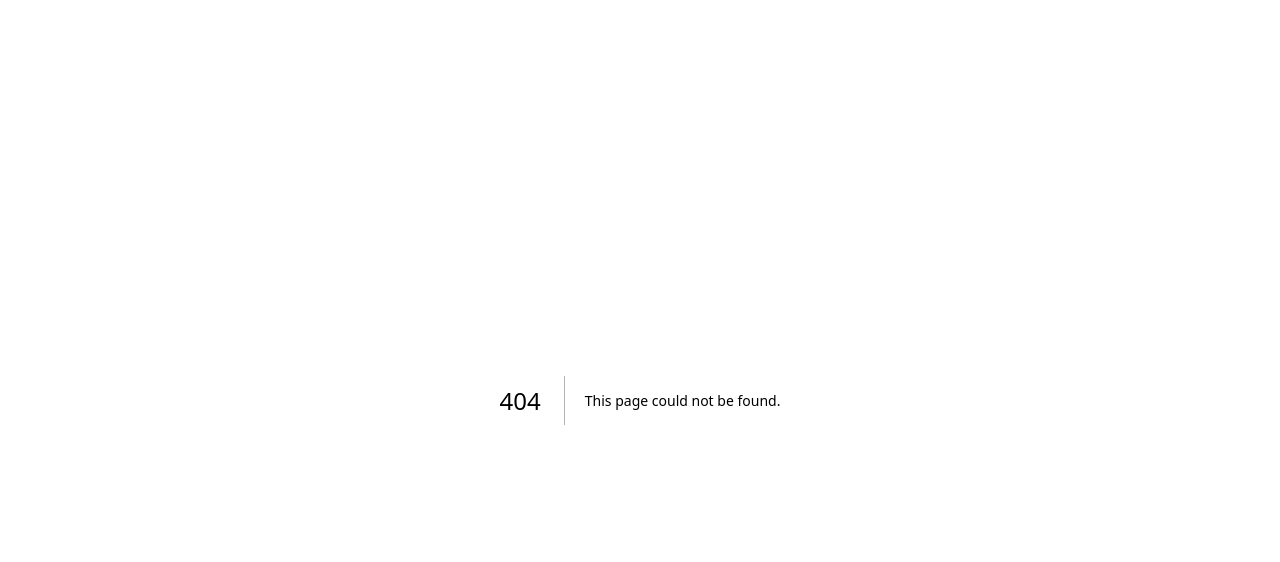
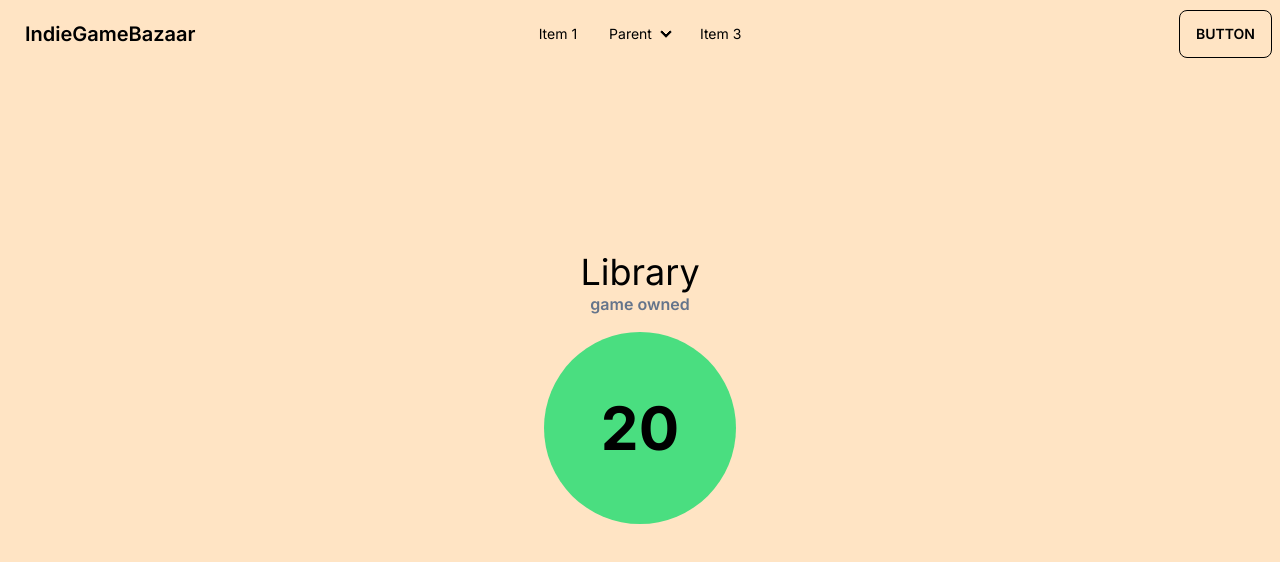
Before and after one commit to wesleywil/game-store, a Next.js app: page /gamer in a window 1280 px wide. Before the commit this address had no page. Shown: the top 562 px of the page. Built offline with nearby package versions, Linux system fonts and the light colour scheme.

Commit message:
some basic configuration of the layout, added homepage, gamer and developer pages

```diff
--- /dev/null
+++ b/src/app/developer/page.tsx
@@ -0,0 +1,13 @@
+import Bubble from "@/components/bubble/bubble.component";
+
+export default function Developer() {
+  return (
+    <div className="grid h-[80vh] place-items-center">
+      <div className="text-center">
+        <h1 className="text-4xl">Published</h1>
+        <h2 className="text-slate-500 font-semibold">games published</h2>
+        <Bubble count={5} />
+      </div>
+    </div>
+  );
+}
--- /dev/null
+++ b/src/app/gamer/page.tsx
@@ -0,0 +1,13 @@
+import Bubble from "@/components/bubble/bubble.component";
+
+export default function Gamer() {
+  return (
+    <div className="grid h-[80vh] place-items-center">
+      <div className="text-center">
+        <h1 className="text-4xl">Library</h1>
+        <h2 className="text-slate-500 font-semibold">game owned</h2>
+        <Bubble count={20} />
+      </div>
+    </div>
+  );
+}
--- a/src/app/globals.css
+++ b/src/app/globals.css
@@ -1,27 +1,9 @@
-@tailwind base;
-@tailwind components;
-@tailwind utilities;
+@import "tailwindcss/base";
+@import "tailwindcss/components";
+@import "tailwindcss/utilities";
 
-:root {
-  --foreground-rgb: 0, 0, 0;
-  --background-start-rgb: 214, 219, 220;
-  --background-end-rgb: 255, 255, 255;
+
+body{
+  background-color: bisque;
+  margin: 0;
 }
-
-@media (prefers-color-scheme: dark) {
-  :root {
-    --foreground-rgb: 255, 255, 255;
-    --background-start-rgb: 0, 0, 0;
-    --background-end-rgb: 0, 0, 0;
-  }
-}
-
-body {
-  color: rgb(var(--foreground-rgb));
-  background: linear-gradient(
-      to bottom,
-      transparent,
-      rgb(var(--background-end-rgb))
-    )
-    rgb(var(--background-start-rgb));
-}
--- a/src/app/layout.tsx
+++ b/src/app/layout.tsx
@@ -1,21 +1,27 @@
-import './globals.css'
-import { Inter } from 'next/font/google'
+import "./globals.css";
+import { Inter } from "next/font/google";
+import Menu from "@/components/menu/menu.component";
 
-const inter = Inter({ subsets: ['latin'] })
+const inter = Inter({ subsets: ["latin"] });
 
 export const metadata = {
-  title: 'Create Next App',
-  description: 'Generated by create next app',
-}
+  title: "WW - IndieGameBazaar",
+  description: "game publisher and store for game lovers and indie developers",
+};
 
 export default function RootLayout({
   children,
 }: {
-  children: React.ReactNode
+  children: React.ReactNode;
 }) {
   return (
     <html lang="en">
-      <body className={inter.className}>{children}</body>
+      <body className={inter.className}>
+        <div className="min-h-screen overflow-hidden">
+          <Menu />
+          {children}
+        </div>
+      </body>
     </html>
-  )
+  );
 }
--- a/src/app/page.tsx
+++ b/src/app/page.tsx
@@ -1,113 +1,22 @@
-import Image from 'next/image'
+import Link from "next/link";
 
 export default function Home() {
   return (
-    <main className="flex min-h-screen flex-col items-center justify-between p-24">
-      <div className="z-10 w-full max-w-5xl items-center justify-between font-mono text-sm lg:flex">
-        <p className="fixed left-0 top-0 flex w-full justify-center border-b border-gray-300 bg-gradient-to-b from-zinc-200 pb-6 pt-8 backdrop-blur-2xl dark:border-neutral-800 dark:bg-zinc-800/30 dark:from-inherit lg:static lg:w-auto  lg:rounded-xl lg:border lg:bg-gray-200 lg:p-4 lg:dark:bg-zinc-800/30">
-          Get started by editing&nbsp;
-          <code className="font-mono font-bold">src/app/page.tsx</code>
-        </p>
-        <div className="fixed bottom-0 left-0 flex h-48 w-full items-end justify-center bg-gradient-to-t from-white via-white dark:from-black dark:via-black lg:static lg:h-auto lg:w-auto lg:bg-none">
-          <a
-            className="pointer-events-none flex place-items-center gap-2 p-8 lg:pointer-events-auto lg:p-0"
-            href="https://vercel.com?utm_source=create-next-app&utm_medium=appdir-template&utm_campaign=create-next-app"
-            target="_blank"
-            rel="noopener noreferrer"
-          >
-            By{' '}
-            <Image
-              src="/vercel.svg"
-              alt="Vercel Logo"
-              className="dark:invert"
-              width={100}
-              height={24}
-              priority
-            />
-          </a>
-        </div>
-      </div>
-
-      <div className="relative flex place-items-center before:absolute before:h-[300px] before:w-[480px] before:-translate-x-1/2 before:rounded-full before:bg-gradient-radial before:from-white before:to-transparent before:blur-2xl before:content-[''] after:absolute after:-z-20 after:h-[180px] after:w-[240px] after:translate-x-1/3 after:bg-gradient-conic after:from-sky-200 after:via-blue-200 after:blur-2xl after:content-[''] before:dark:bg-gradient-to-br before:dark:from-transparent before:dark:to-blue-700 before:dark:opacity-10 after:dark:from-sky-900 after:dark:via-[#0141ff] after:dark:opacity-40 before:lg:h-[360px]">
-        <Image
-          className="relative dark:drop-shadow-[0_0_0.3rem_#ffffff70] dark:invert"
-          src="/next.svg"
-          alt="Next.js Logo"
-          width={180}
-          height={37}
-          priority
-        />
-      </div>
-
-      <div className="mb-32 grid text-center lg:mb-0 lg:grid-cols-4 lg:text-left">
-        <a
-          href="https://nextjs.org/docs?utm_source=create-next-app&utm_medium=appdir-template&utm_campaign=create-next-app"
-          className="group rounded-lg border border-transparent px-5 py-4 transition-colors hover:border-gray-300 hover:bg-gray-100 hover:dark:border-neutral-700 hover:dark:bg-neutral-800/30"
-          target="_blank"
-          rel="noopener noreferrer"
+    <main className="grid h-[80vh] place-items-center">
+      <div className="w-2/3 mt-12 flex flex-col items-center justify-center gap-4">
+        <Link
+          href="/developer"
+          className="w-full text-4xl md:text-6xl  text-center px-2 py-1 bg-green-400 hover:bg-green-600 text-black md:outline outline-red-400 font-bold  rounded"
         >
-          <h2 className={`mb-3 text-2xl font-semibold`}>
-            Docs{' '}
-            <span className="inline-block transition-transform group-hover:translate-x-1 motion-reduce:transform-none">
-              -&gt;
-            </span>
-          </h2>
-          <p className={`m-0 max-w-[30ch] text-sm opacity-50`}>
-            Find in-depth information about Next.js features and API.
-          </p>
-        </a>
-
-        <a
-          href="https://nextjs.org/learn?utm_source=create-next-app&utm_medium=appdir-template-tw&utm_campaign=create-next-app"
-          className="group rounded-lg border border-transparent px-5 py-4 transition-colors hover:border-gray-300 hover:bg-gray-100 hover:dark:border-neutral-700 hover:dark:bg-neutral-800 hover:dark:bg-opacity-30"
-          target="_blank"
-          rel="noopener noreferrer"
+          Developer
+        </Link>
+        <Link
+          href="/gamer"
+          className="w-full text-4xl md:text-6xl text-center px-2 py-1 bg-green-400 hover:bg-green-600 text-black md:outline outline-red-400 font-bold  rounded"
         >
-          <h2 className={`mb-3 text-2xl font-semibold`}>
-            Learn{' '}
-            <span className="inline-block transition-transform group-hover:translate-x-1 motion-reduce:transform-none">
-              -&gt;
-            </span>
-          </h2>
-          <p className={`m-0 max-w-[30ch] text-sm opacity-50`}>
-            Learn about Next.js in an interactive course with&nbsp;quizzes!
-          </p>
-        </a>
-
-        <a
-          href="https://vercel.com/templates?framework=next.js&utm_source=create-next-app&utm_medium=appdir-template&utm_campaign=create-next-app"
-          className="group rounded-lg border border-transparent px-5 py-4 transition-colors hover:border-gray-300 hover:bg-gray-100 hover:dark:border-neutral-700 hover:dark:bg-neutral-800/30"
-          target="_blank"
-          rel="noopener noreferrer"
-        >
-          <h2 className={`mb-3 text-2xl font-semibold`}>
-            Templates{' '}
-            <span className="inline-block transition-transform group-hover:translate-x-1 motion-reduce:transform-none">
-              -&gt;
-            </span>
-          </h2>
-          <p className={`m-0 max-w-[30ch] text-sm opacity-50`}>
-            Explore the Next.js 13 playground.
-          </p>
-        </a>
-
-        <a
-          href="https://vercel.com/new?utm_source=create-next-app&utm_medium=appdir-template&utm_campaign=create-next-app"
-          className="group rounded-lg border border-transparent px-5 py-4 transition-colors hover:border-gray-300 hover:bg-gray-100 hover:dark:border-neutral-700 hover:dark:bg-neutral-800/30"
-          target="_blank"
-          rel="noopener noreferrer"
-        >
-          <h2 className={`mb-3 text-2xl font-semibold`}>
-            Deploy{' '}
-            <span className="inline-block transition-transform group-hover:translate-x-1 motion-reduce:transform-none">
-              -&gt;
-            </span>
-          </h2>
-          <p className={`m-0 max-w-[30ch] text-sm opacity-50`}>
-            Instantly deploy your Next.js site to a shareable URL with Vercel.
-          </p>
-        </a>
+          Gamer
+        </Link>
       </div>
     </main>
-  )
+  );
 }
--- /dev/null
+++ b/src/components/bubble/bubble.component.tsx
@@ -0,0 +1,13 @@
+type BubbleProps = {
+  count: number;
+};
+
+const Bubble = ({ count }: BubbleProps) => {
+  return (
+    <div className="mx-auto mt-4 w-48 h-48 flex justify-center items-center bg-green-400 text-black rounded-full">
+      <h1 className="text-6xl font-bold">{count}</h1>
+    </div>
+  );
+};
+
+export default Bubble;
--- /dev/null
+++ b/src/components/menu/menu.component.tsx
@@ -0,0 +1,77 @@
+const Menu = () => {
+  return (
+    <div className="navbar bg-base-100">
+      <div className="navbar-start">
+        <div className="dropdown">
+          <label tabIndex={0} className="btn btn-ghost lg:hidden">
+            <svg
+              xmlns="http://www.w3.org/2000/svg"
+              className="h-5 w-5"
+              fill="none"
+              viewBox="0 0 24 24"
+              stroke="currentColor"
+            >
+              <path
+                strokeLinecap="round"
+                strokeLinejoin="round"
+                strokeWidth="2"
+                d="M4 6h16M4 12h8m-8 6h16"
+              />
+            </svg>
+          </label>
+          <ul
+            tabIndex={0}
+            className="menu menu-sm dropdown-content mt-3 p-2 shadow bg-base-100 rounded-box w-52"
+          >
+            <li>
+              <a>Item 1</a>
+            </li>
+            <li>
+              <a>Parent</a>
+              <ul className="p-2">
+                <li>
+                  <a>Submenu 1</a>
+                </li>
+                <li>
+                  <a>Submenu 2</a>
+                </li>
+              </ul>
+            </li>
+            <li>
+              <a>Item 3</a>
+            </li>
+          </ul>
+        </div>
+        <a className="btn btn-ghost normal-case text-xl">IndieGameBazaar</a>
+      </div>
+      <div className="navbar-center hidden lg:flex">
+        <ul className="menu menu-horizontal px-1">
+          <li>
+            <a>Item 1</a>
+          </li>
+          <li tabIndex={0}>
+            <details>
+              <summary>Parent</summary>
+              <ul className="p-2">
+                <li>
+                  <a>Submenu 1</a>
+                </li>
+                <li>
+                  <a>Submenu 2</a>
+                </li>
+              </ul>
+            </details>
+          </li>
+          <li>
+            <a>Item 3</a>
+          </li>
+        </ul>
+      </div>
+      <div className="navbar-end">
+        <a className="btn">Button</a>
+      </div>
+    </div>
+  );
+};
+
+export default Menu;
```
